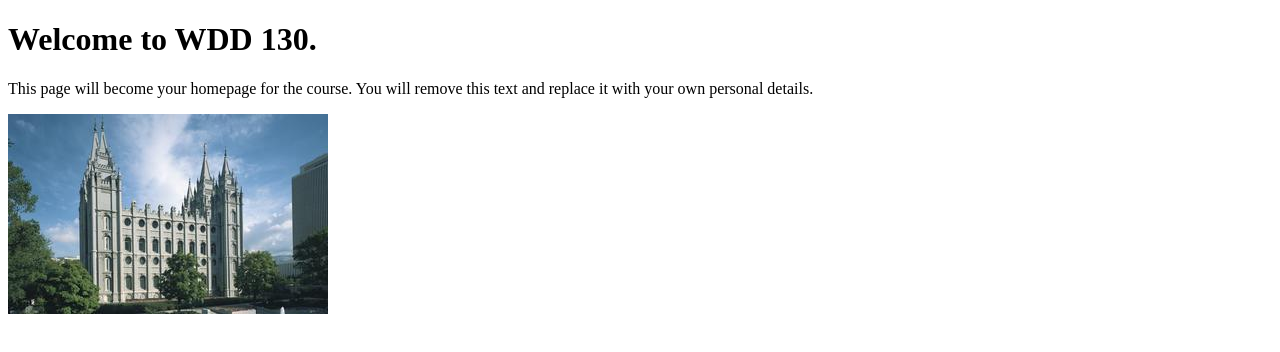
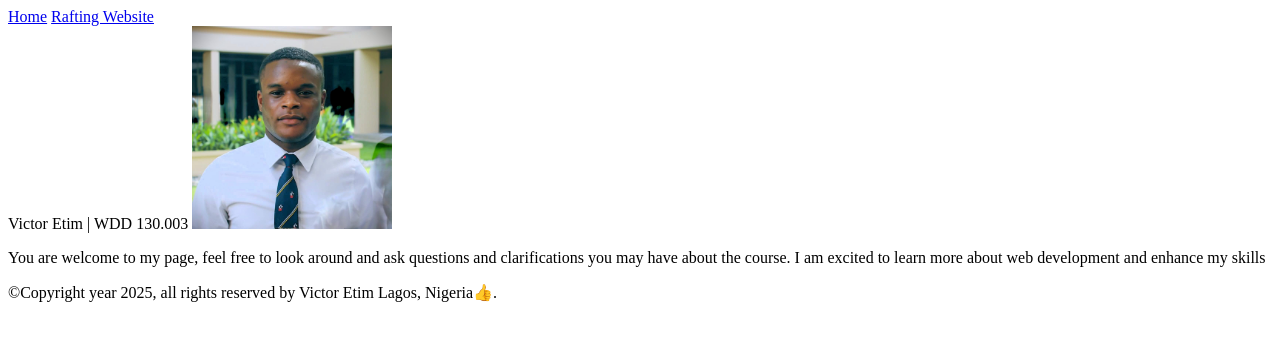
Before and after one commit to Victor-Moronai/wdd310, a plain HTML site: page index.html in a window 1280 px wide. Drawn offline with Linux system fonts and the light colour scheme.

Commit message:
First I changed the title, I added 3 more elements(header,main and footer. I also added a new image with paragraphs.

```diff
--- a/index.html
+++ b/index.html
@@ -1,14 +1,26 @@
 <!DOCTYPE html>
 <html lang="en">
+
 <head>
     <meta charset="UTF-8">
     <meta name="viewport" content="width=device-width, initial-scale=1.0">
     <title>WDD 130 | Personal Homepage</title>
 </head>
+
 <body>
-    <h1>Welcome to WDD 130.</h1>
-    <p>This page will become your homepage for the course. You will remove this text and replace it with your own personal details.</p>
+    <header>
+        <nav>
+            <a href="#">Home</a>
+            <a href="wwr/">Rafting Website</a>
+        </nav>
+    </header>
+    <main <h1>Victor Etim | WDD 130.003 </h1>
+        <img src="images/profile.jpg.jpg" alt="Hey, my name is Victor Etim" width="200">
+        <p>You are welcome to my page, feel free to look around and ask questions and clarifications
+            you may have about the course. I am excited to learn more about web development and enhance my skills</p>
+    </main>
+    <footer>©Copyright year 2025, all rights reserved by Victor Etim Lagos, Nigeria👍.
+    </footer>
+</body>
 
-    <img src="images/salt-lake-temple.jpg" alt="The Salt Lake Temple.">
-</body>
 </html>
```
Also changed, not shown: week01/file-paths.html (+4 -3 lines), week01/images-solution.html (+3 -0 lines), week01/images.html (+5 -2 lines), week01/images/my_favourite_city.html (added, +18 -0 lines), images/profile.jpg.jpg (added).
